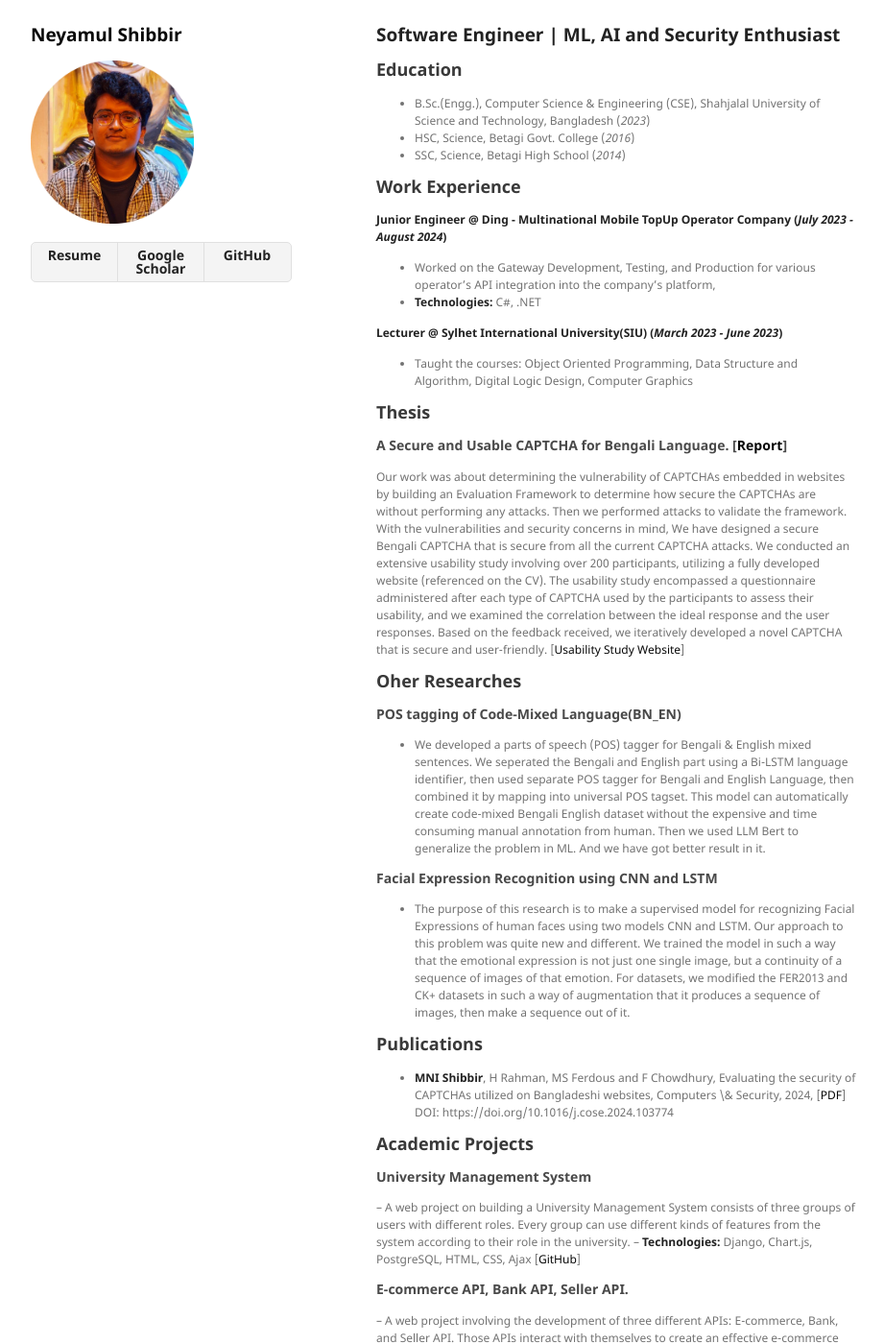
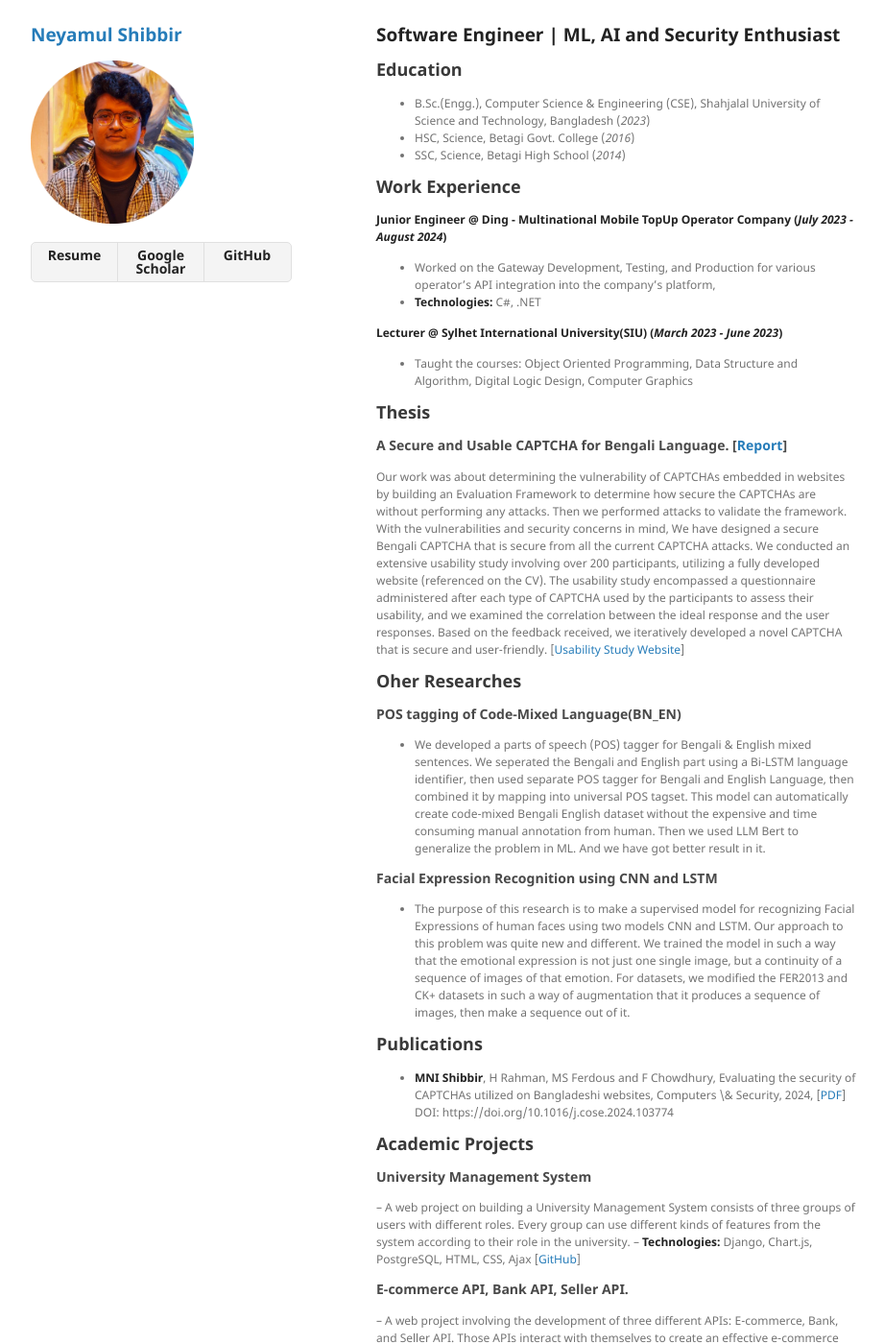
Before and after one commit to neyamul-sbr/neyamul.github.io, a Jekyll site: the page built from index.md, in a window 1280 px wide and 1400 px high. Shown: the whole window at 96% size, without its empty margins (178-1099 px from the left). Built offline with Jekyll 4.4.1, drawn with Linux system fonts in a browser that asks for light colours; our own code applies the rules of GitHub Pages for plain Markdown files; the repository's description, which GitHub fills in, is left out.

Commit message:
Update jekyll-theme-minimal.scss

```diff
--- a/_sass/jekyll-theme-minimal.scss
+++ b/_sass/jekyll-theme-minimal.scss
@@ -35,7 +35,7 @@ h3, h4, h5, h6 {
 }
 
 a {
-  color:#080808;
+  color:#267CB9;
   text-decoration:none;
 }
 
@@ -46,13 +46,13 @@ a:hover, a:focus {
 
 a small {
   font-size:14px;
-  color:#080808;
+  color:#777;
   margin-top:-0.3em;
   display:block;
 }
 
 a:hover small {
-  color:#080808;
+  color:#777;
 }
 
 .wrapper {
```
